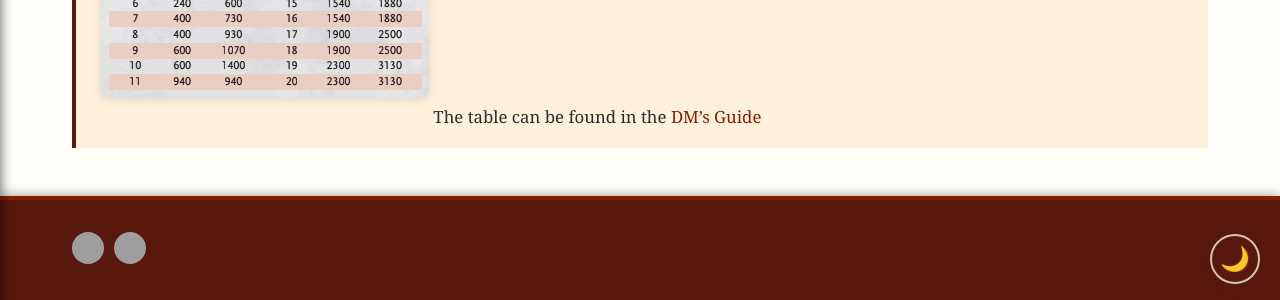
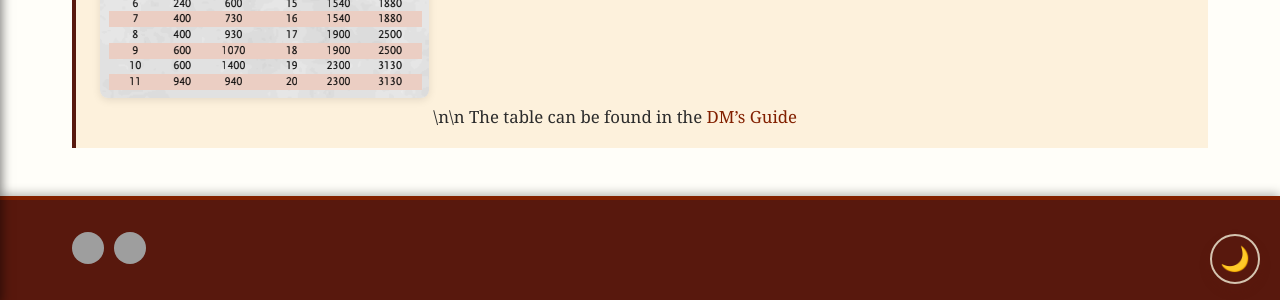
Before and after one commit to coconutswallow/Guides, a Jekyll site: the page built from faq.html, in a window 1280 px wide and 900 px high, scrolled down 6212 px. Shown: the part 596-896 px from the top of the window. Built offline with Jekyll 4.4.1, drawn with Linux system fonts in a browser that asks for light colours; comment, search, counter and statistics services are not loaded; grey boxes are pictures that could not be loaded.

Commit message:
Update faqs.yml

```diff
--- a/_data/faqs.yml
+++ b/_data/faqs.yml
@@ -165,4 +165,4 @@
   - question: What is the DMXP and GP?
     category: DM
     answer: |-
-      ![DMXP](assets/images/DMXPGP.png)  The table can be found in the [DM's Guide](https://drive.google.com/file/d/1MiXp60GBg2ZASiiGjgFtTRFHp7Jf0m2P/view?usp=sharing)
+      ![DMXP](assets/images/DMXPGP.png)  \n\n The table can be found in the [DM's Guide](https://drive.google.com/file/d/1MiXp60GBg2ZASiiGjgFtTRFHp7Jf0m2P/view?usp=sharing)
```
